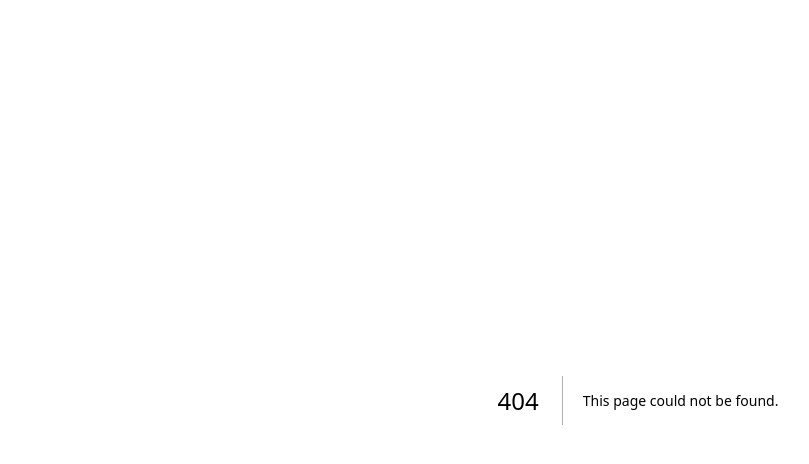
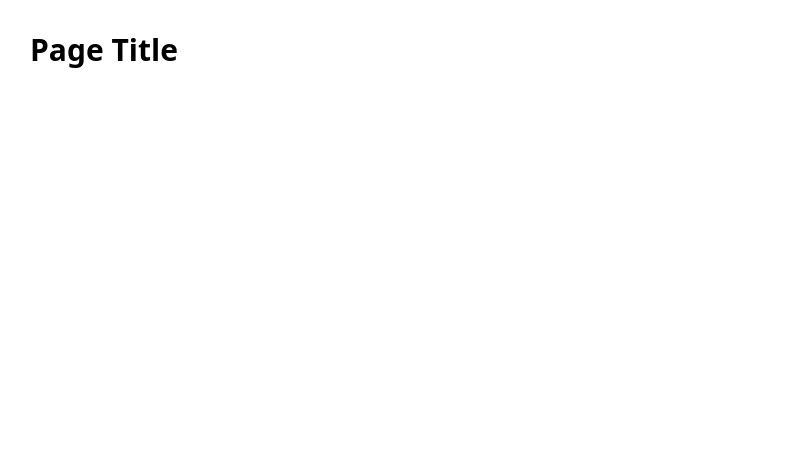
Before and after one commit to beertu/wedding, a Next.js app: page /faq in a window 1280 px wide. Before the commit this address had no page. Shown: the top 464 px of the page, without its empty margins (2-811 px from the left). Built offline with nearby package versions, Linux system fonts and the light colour scheme.

Commit message:
Fix missing exports in page components

```diff
--- /dev/null
+++ b/src/app/faq/page.tsx
@@ -0,0 +1,7 @@
+export default function Page() {
+  return (
+    <main className="p-8">
+      <h1 className="text-3xl font-bold">Page Title</h1>
+    </main>
+  );
+}
--- a/src/app/gallery/page.tsx
+++ b/src/app/gallery/page.tsx
@@ -0,0 +1,7 @@
+export default function Page() {
+  return (
+    <main className="p-8">
+      <h1 className="text-3xl font-bold">Page Title</h1>
+    </main>
+  );
+}
--- a/src/app/rsvp/page.tsx
+++ b/src/app/rsvp/page.tsx
@@ -0,0 +1,7 @@
+export default function Page() {
+  return (
+    <main className="p-8">
+      <h1 className="text-3xl font-bold">Page Title</h1>
+    </main>
+  );
+}
--- a/src/app/wedding-details/page.tsx
+++ b/src/app/wedding-details/page.tsx
@@ -0,0 +1,7 @@
+export default function Page() {
+  return (
+    <main className="p-8">
+      <h1 className="text-3xl font-bold">Page Title</h1>
+    </main>
+  );
+}
```
